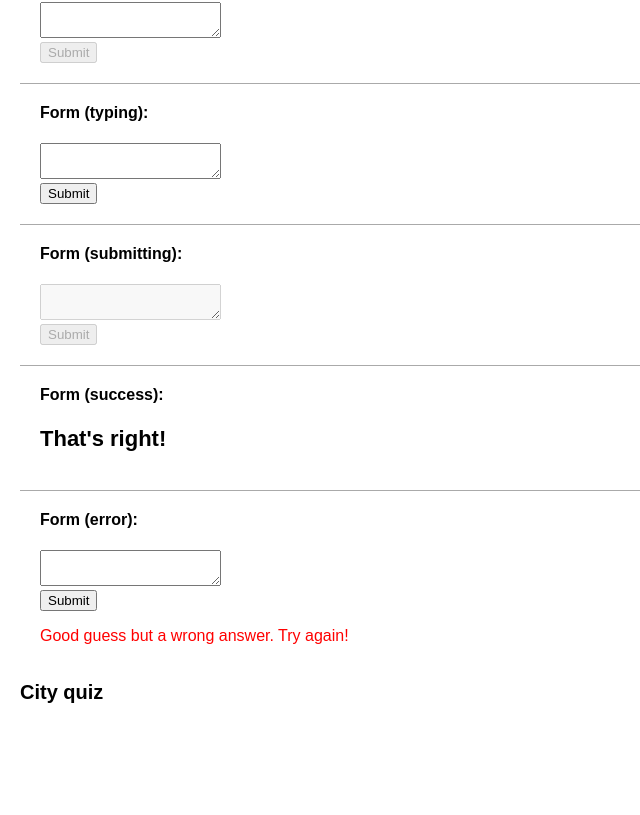
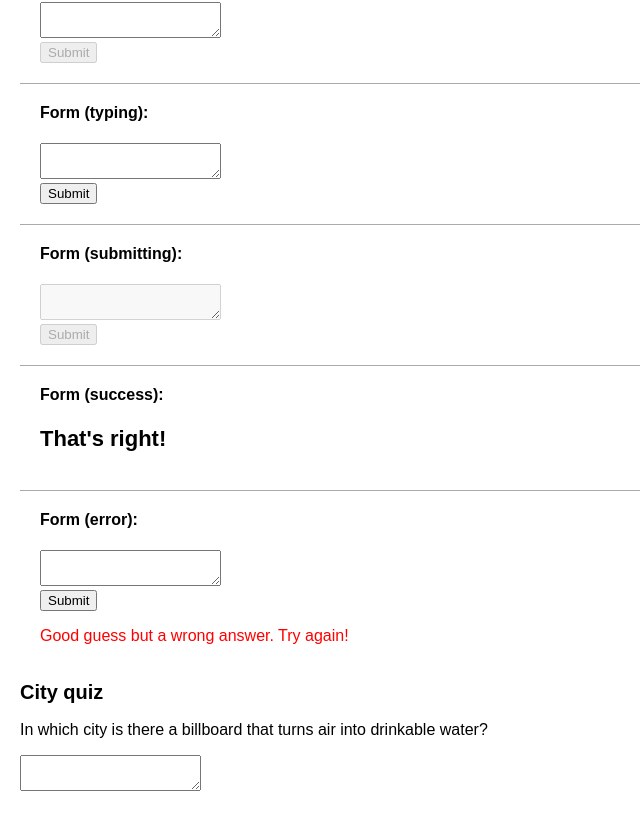
Before and after one commit to zelitosaide/react-js-course, a React (Create React App) app: page / in a window 1280 px wide. Shown: the part 231-1046 px from the top of the page, without its empty margins (0-640 px from the left). Before the commit the page ends 955 px from the top, so only its background shows below. Built offline with nearby package versions, Linux system fonts and the light colour scheme.

Commit message:
Reacting to input with state

```diff
--- a/src/learn/learn-react/managing-state/reacting-to-input-with-state/index.js
+++ b/src/learn/learn-react/managing-state/reacting-to-input-with-state/index.js
@@ -24,6 +24,13 @@ function Form() {
   return (
     <>
       <h2>City quiz</h2>
+      <p>
+        In which city is there a billboard that turns air into drinkable water?
+      </p>
+      <form>
+        <textarea disabled={status === "submitting"} />
+        <br />
+      </form>
     </>
   );
 }
```
